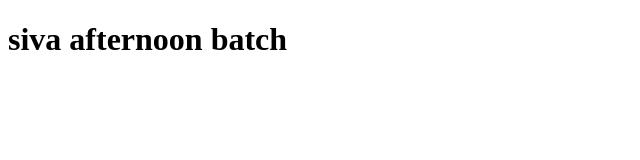
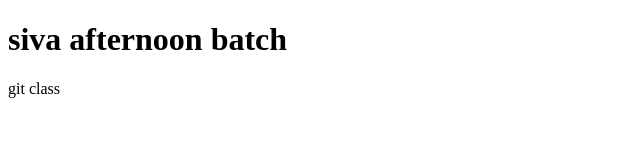
Before and after one commit to smartsusee/new_batch, a plain HTML site: page index.html in a window 1280 px wide. Shown: the full height of the page, 0-640 px from the left. Drawn offline with Linux system fonts and the light colour scheme.

Commit message:
add a new tag

```diff
--- a/index.html
+++ b/index.html
@@ -7,5 +7,6 @@
   </head>
   <body>
     <h1>siva afternoon batch</h1>
+    <p>git class</p>
   </body>
 </html>
```
